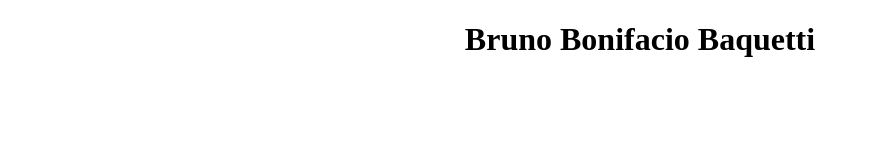
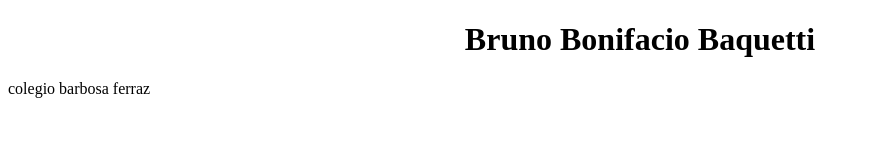
Before and after one commit to BrunoBonifacioBaquetti/mat-22, a plain HTML site: page index (1).html in a window 1280 px wide. Shown: the whole page, without its empty margins (0-870 px from the left). Drawn offline with Linux system fonts and the light colour scheme.

```diff
--- a/index (1).html
+++ b/index (1).html
@@ -7,5 +7,6 @@
 </head>
 <body>
       <h1> Bruno Bonifacio Baquetti </h1>
+      colegio barbosa ferraz
 </body>
 </html>
```
